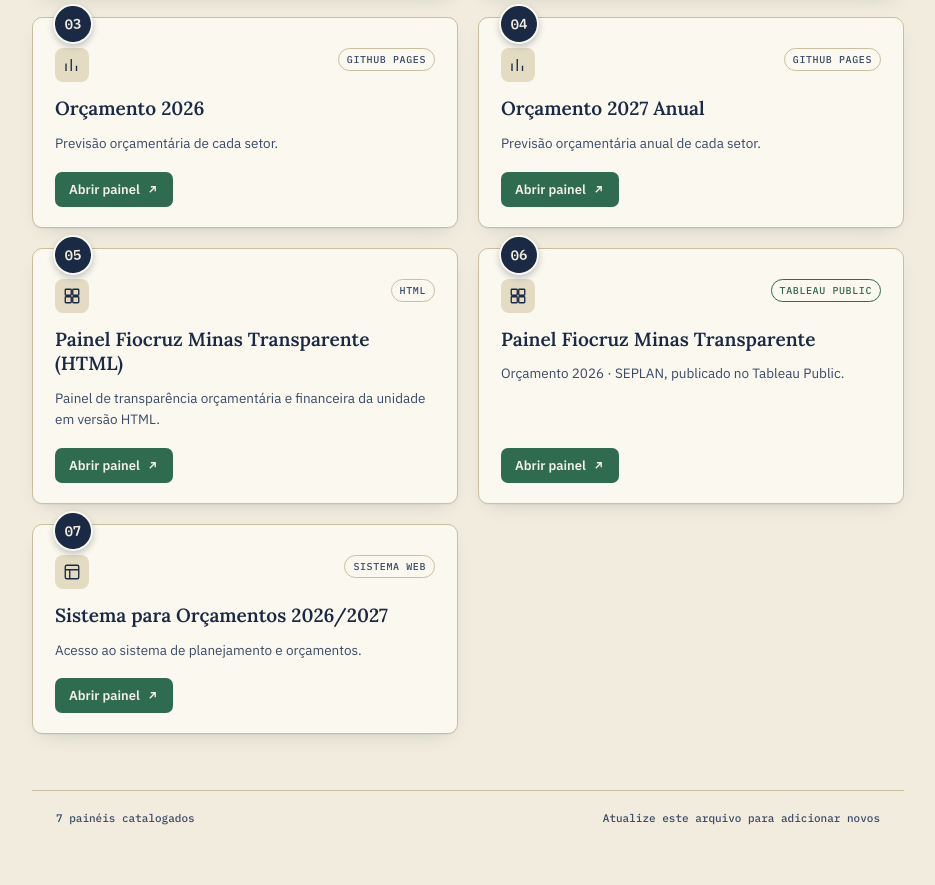
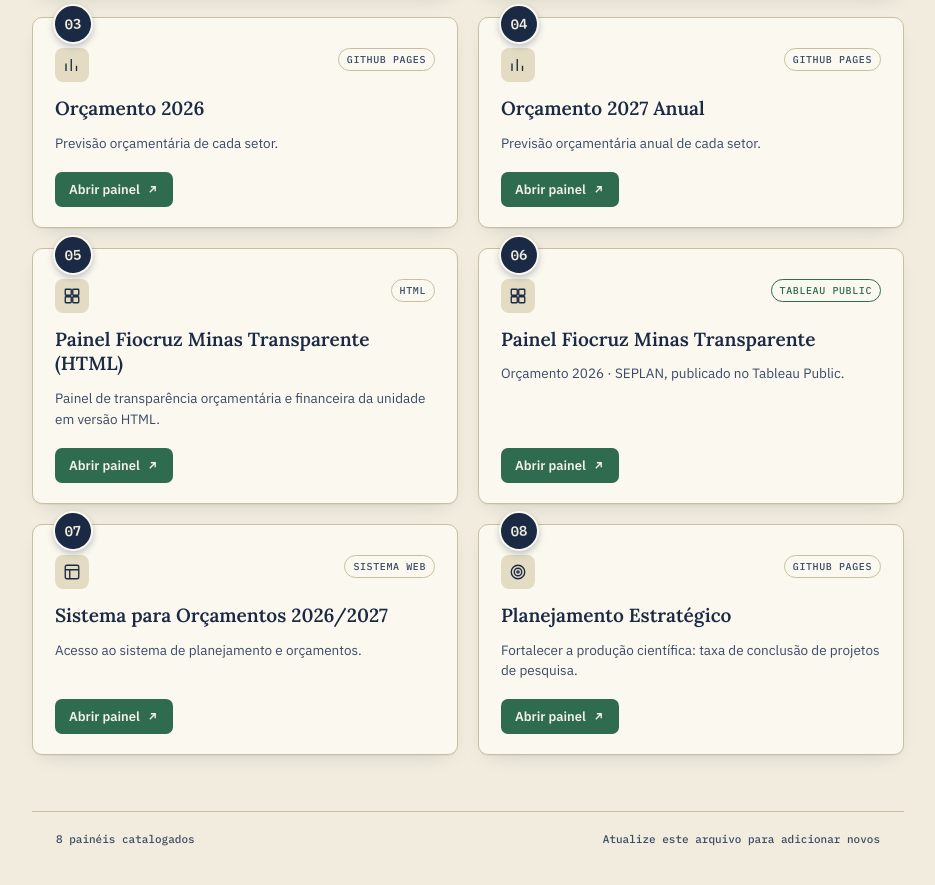
Before and after one commit to IRRMinas/Paineis, a plain HTML site: page index.html in a window 1280 px wide. Shown: the part 569-1454 px from the top of the page, without its empty margins (172-1107 px from the left). Drawn offline with Linux system fonts and the light colour scheme.

Commit message:
Update index.html

```diff
--- a/index.html
+++ b/index.html
@@ -306,7 +306,7 @@
   <div class="search-box">
     <svg width="16" height="16" viewBox="0 0 24 24" fill="none" stroke="currentColor" stroke-width="2"><circle cx="11" cy="11" r="7"/><line x1="21" y1="21" x2="16.65" y2="16.65"/></svg>
     <input id="search" type="text" placeholder="Buscar painel por nome ou descrição...">
-    <span class="count-tag" id="count-tag">7 painéis</span>
+    <span class="count-tag" id="count-tag">8 painéis</span>
   </div>
 </div>
 
@@ -432,12 +432,29 @@
       </a>
     </article>
 
+    <!-- 08 -->
+    <article class="card" data-search="planejamento estratégico fortalecer produção científica taxa de conclusão de projetos de pesquisa">
+      <span class="badge">08</span>
+      <div class="card-top">
+        <div class="icon-wrap">
+          <svg width="18" height="18" viewBox="0 0 24 24" fill="none" stroke="currentColor" stroke-width="1.8"><circle cx="12" cy="12" r="9"/><circle cx="12" cy="12" r="5"/><circle cx="12" cy="12" r="1.5"/></svg>
+        </div>
+        <span class="source-tag">GitHub Pages</span>
+      </div>
+      <h2>Planejamento Estratégico</h2>
+      <p>Fortalecer a produção científica: taxa de conclusão de projetos de pesquisa.</p>
+      <a class="open-btn" href="https://irrminas.github.io/planejamento/" target="_blank" rel="noopener">
+        Abrir painel
+        <svg viewBox="0 0 24 24" fill="none" stroke="currentColor" stroke-width="2.5"><path d="M7 17L17 7M9 7h8v8"/></svg>
+      </a>
+    </article>
+
   </div>
 
   <p class="empty-state" id="empty-state">Nenhum painel encontrado para essa busca.</p>
 
   <footer>
-    <span>7 painéis catalogados</span>
+    <span>8 painéis catalogados</span>
     <span>Atualize este arquivo para adicionar novos</span>
   </footer>
 </div>
```
